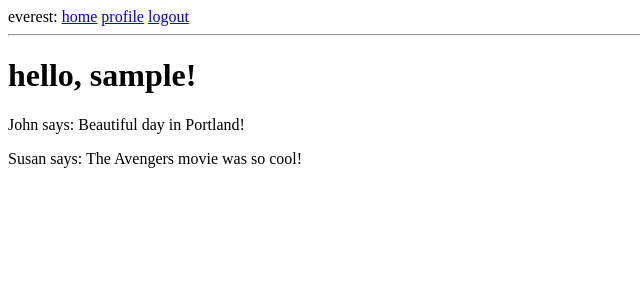
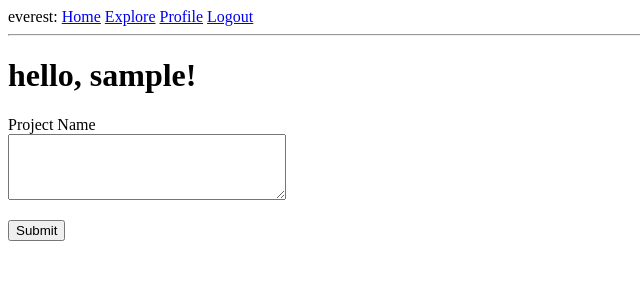
Before and after one commit to sberts/everest, a Flask app: page / in a window 1280 px wide. Shown: the top 300 px of the page, without its empty margins (0-640 px from the left). Run offline with Flask 3, Linux system fonts and the light colour scheme; the visitor is signed in with stand-in values (Sample User, id 1); data comes from the database, SQL or seed files in the repository; data that the repository does not hold is empty.

Commit message:
added new project form. added explore page

```diff
--- a/app/forms.py
+++ b/app/forms.py
@@ -6,6 +6,11 @@ from app import db
 from app.models import User
 
 class EmptyForm(FlaskForm):
+    submit = SubmitField('Submit')
+
+class ProjectForm(FlaskForm):
+    project_name = TextAreaField('Project Name', validators=[
+        DataRequired(), Length(min=1, max=140)])
     submit = SubmitField('Submit')
 
 class EditProfileForm(FlaskForm):
--- a/app/routes.py
+++ b/app/routes.py
@@ -1,10 +1,10 @@
 from flask import render_template, flash, redirect, url_for, request
 from app import app
-from app.forms import LoginForm, RegistrationForm, EditProfileForm, EmptyForm
+from app.forms import LoginForm, RegistrationForm, EditProfileForm, EmptyForm, ProjectForm
 from flask_login import current_user, login_user, logout_user, login_required
 import sqlalchemy as sa
 from app import db
-from app.models import User
+from app.models import User, Project
 from urllib.parse import urlsplit
 from datetime import datetime, timezone
 
@@ -14,21 +14,29 @@ def before_request():
         current_user.last_seen = datetime.now(timezone.utc)
         db.session.commit()
 
-@app.route('/')
-@app.route('/index')
+@app.route('/', methods=['GET', 'POST'])
+@app.route('/index', methods=['GET', 'POST'])
 @login_required
 def index():
-    posts = [
+    form = ProjectForm()
+    if form.validate_on_submit():
+        project = Project(project_name=form.project_name.data, owner=current_user)
+        db.session.add(project)
+        db.session.commit()
+        flash('Your project is now live!')
+        return redirect(url_for('index'))
+    projects = [
         {
-            'author': {'username': 'John'},
-            'body': 'Beautiful day in Portland!'
+            'owner': {'username': 'John'},
+            'project_name': 'Project 1'
         },
         {
-            'author': {'username': 'Susan'},
-            'body': 'The Avengers movie was so cool!'
+            'owner': {'username': 'Susan'},
+            'project_name': 'Project 2'
         }
     ]
-    return render_template('index.html', title='Home', posts=posts)
+    projects = db.session.scalars(current_user.following_projects()).all()
+    return render_template('index.html', title='Home', form=form, projects=projects)
 
 @app.route('/login', methods=['GET', 'POST'])
 def login():
@@ -138,3 +146,10 @@ def unfollow(username):
         return redirect(url_for('user', username=username))
     else:
         return redirect(url_for('index'))
+
+@app.route('/explore')
+@login_required
+def explore():
+    query = sa.select(Project).order_by(Project.timestamp.desc())
+    projects = db.session.scalars(query).all()
+    return render_template('index.html', title='Explore', projects=projects)
--- a/app/templates/_post.html
+++ /dev/null
@@ -1,6 +0,0 @@
-<table>
-    <tr valign="top">
-        <td><img src="{{ post.author.avatar(36) }}"></td>
-        <td>{{ post.author.username }} says: <b>{{ post.body }}</b></td>
-    </tr>
-</table>
--- a/app/templates/base.html
+++ b/app/templates/base.html
@@ -9,12 +9,13 @@
 
     <body>
         <div>everest:
-            <a href="{{ url_for('index') }}">home</a>
+            <a href="{{ url_for('index') }}">Home</a>
+            <a href="{{ url_for('explore') }}">Explore</a>
             {% if current_user.is_anonymous %}
-            <a href="{{ url_for('login') }}">login</a>
+            <a href="{{ url_for('login') }}">Login</a>
             {% else %}
-            <a href="{{ url_for('user', username=current_user.username) }}">profile</a>
-            <a href="{{ url_for('logout') }}">logout</a>
+            <a href="{{ url_for('user', username=current_user.username) }}">Profile</a>
+            <a href="{{ url_for('logout') }}">Logout</a>
             {% endif %}
         </div>
         <hr>
--- a/app/templates/index.html
+++ b/app/templates/index.html
@@ -2,7 +2,20 @@
 
 {% block content %}
     <h1>hello, {{ current_user.username }}!</h1>
-    {% for post in posts %}
-    <div><p>{{ post.author.username }} says: {{ post.body }}</p></div>
+    {% if form %}
+    <form action="" method="post">
+        {{ form.hidden_tag() }}
+        <p>
+            {{ form.project_name.label }}<br>
+            {{ form.project_name(cols=32, rows=4) }}<br>
+            {% for error in form.project_name.errors %}
+            <span style="color: red;">[{{ error }}]</span>
+            {% endfor %}
+        </p>
+        <p>{{ form.submit() }}</p>
+    </form>
+    {% endif %}
+    {% for project in projects %}
+    <div><p>{{ project.owner.username }} says: {{ project.project_name }}</p></div>
     {% endfor %}
 {% endblock %}
--- a/app/templates/user.html
+++ b/app/templates/user.html
@@ -32,7 +32,7 @@
     <hr>
     <h1>User: {{ user.username}}</h1>
     <hr>
-    {% for post in posts %}
-        {% include '_post.html' %}
+    {% for project in projects %}
+        {% include '_project.html' %}
     {% endfor %}
 {% endblock %}
```
Also changed, not shown: app/templates/_project.html (added, +11 -0 lines).
